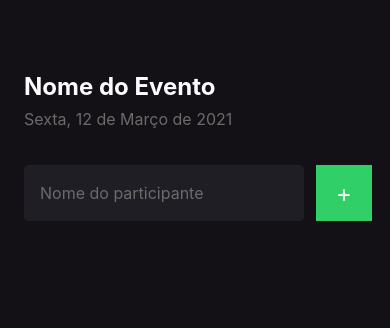
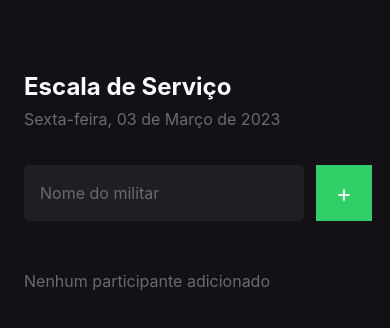
Before and after one commit to magnokf/react_native_hereiam, a React Native app: screen / in a window 390 px wide. Shown: the top 328 px of the page. Built offline with nearby package versions, Linux system fonts and the light colour scheme.

Commit message:
feat : implements handleAdd

```diff
--- a/App.tsx
+++ b/App.tsx
@@ -1,8 +1,16 @@
-
 import Home from './src/screens/Home'
+import { StatusBar } from 'react-native'
 
 export default function App() {
 	return (
-	 <Home/>
+		<>
+			<StatusBar
+				barStyle={'light-content'}
+				backgroundColor={'transparent'}
+				translucent
+			/>
+			<Home />
+		</>
+
 	)
 }
--- /dev/null
+++ b/src/components/Participant/index.tsx
@@ -0,0 +1,26 @@
+import { View, Text, TouchableOpacity } from 'react-native'
+import { styles } from './styles'
+
+type Props = {
+	name: string;
+	onRemove: () => void;
+}
+
+export function Participant({ name, onRemove} : Props){
+	return (
+		<View style={styles.container}>
+			<Text style={styles.name}>
+				{name}
+			</Text>
+
+			<TouchableOpacity
+				style={styles.button}
+				onPress={onRemove}
+			>
+				<Text style={styles.buttonText}>
+					-
+				</Text>
+			</TouchableOpacity>
+		</View>
+	)
+}
--- /dev/null
+++ b/src/components/Participant/styles.ts
@@ -0,0 +1,31 @@
+import {StyleSheet} from 'react-native'
+
+export const styles = StyleSheet.create({
+	container: {
+		width: '100%',
+		backgroundColor: '#1F1E25',
+		borderRadius: 5,
+		flexDirection: 'row',
+		alignItems: 'center',
+		marginBottom: 10
+	},
+	name:{
+		flex:1,
+		fontSize: 16,
+		color: '#FDFCFE',
+		marginLeft: 16,
+	},
+	buttonText:{
+		color:'#FDfCFE',
+		fontSize: 24,
+
+	},
+	button:{
+		width:56,
+		height:56,
+		backgroundColor:'#ed1931',
+		alignItems:'center',
+		justifyContent:'center'
+	},
+
+})
--- a/src/screens/Home/index.tsx
+++ b/src/screens/Home/index.tsx
@@ -1,27 +1,60 @@
-import { Text, TextInput, View, TouchableOpacity } from 'react-native'
+import React, {useState} from 'react'
+import { Text, TextInput, View, TouchableOpacity, FlatList, Alert } from 'react-native'
+import { Participant } from '../../components/Participant'
+
 import { styles } from './styles'
 
 export default function Home() {
 
-	function handleParticipantAdd(){
-		console.log('add particpant button')
+	const[participants, setParticipants] = useState<string[]>([])
+
+	const [participantName, setParticipantName] = useState('')
+
+
+
+	function handleParticipantAdd() {
+		if (participants.includes(participantName)) {
+			return Alert.alert('Militar já adicionado', `O militar ${participantName} já foi adicionado`)
+		}
+		setParticipants(participants =>[...participants, participantName])
+		setParticipantName('')
+
+	}
+
+	function handleParticipantRemove(name: string) {
+		Alert.alert('Remover participante', `Tem certeza que deseja remover ${name}?`, [
+			{
+				text: 'Não',
+				style: 'cancel'
+			},
+			{
+				text: 'Sim',
+				onPress: () => console.log(`removeu ${name}`)
+
+			}
+		])
+		console.log(`remove participant ${name}`)
 	}
 
 	return (
+
 		<View style={styles.container}>
+
 			<Text style={styles.eventName}>
-				Nome do Evento
+				Escala de Serviço
 			</Text>
 
 
 			<Text style={styles.eventDate}>
-				Sexta, 12 de Março de 2021
+				Sexta-feira, 03 de Março de 2023
 			</Text>
 			<View style={styles.form}>
 				<TextInput
 					style={styles.input}
-					placeholder={'Nome do participante'}
+					placeholder={'Nome do militar'}
 					placeholderTextColor={'#6B6B6B'}
+					onChangeText={text => setParticipantName(text)}
+					value={participantName}
 
 				/>
 				<TouchableOpacity
@@ -34,6 +67,27 @@ export default function Home() {
 				</TouchableOpacity>
 			</View>
 
+			<FlatList
+				data={[ ...participants ]}
+				keyExtractor={item => item}
+				showsVerticalScrollIndicator={false}
+				ListEmptyComponent={() => (
+					<Text style={styles.emptyListText}>
+						Nenhum participante adicionado
+					</Text>
+				)}
+				renderItem={({ item }) => {
+					return (
+						<Participant
+							key={item}
+							name={item}
+							onRemove={() => handleParticipantRemove(item)}
+						/>
+					)
+
+				}}
+			/>
+
 
 		</View>
 	)
--- a/src/screens/Home/styles.ts
+++ b/src/screens/Home/styles.ts
@@ -50,5 +50,15 @@ export const styles = StyleSheet.create({
 		marginTop:36,
 		marginBottom:42
 
+	},
+
+	emptyListText:{
+		color:'#6B6B6B',
+		fontSize: 16,
+		marginTop: 8,
+		justifyContent:'center',
+		alignItems:'center',
+
 	}
+
 })
```
